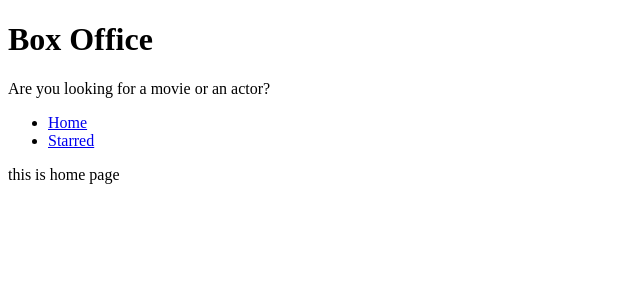
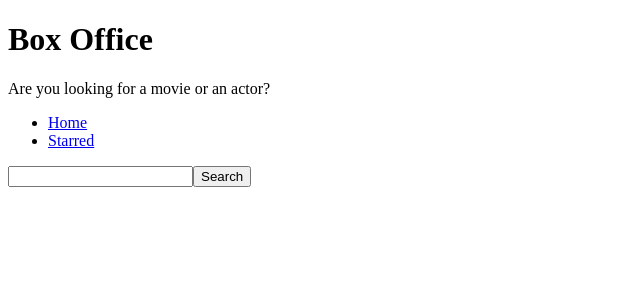
Before and after one commit to ayush169/Box-Office, a React (Create React App) app: page / in a window 1280 px wide. Shown: the top 300 px of the page, without its empty margins (0-640 px from the left). Built offline with nearby package versions, Linux system fonts and the light colour scheme.

Commit message:
fetched data from tvmaze api

```diff
--- a/src/pages/Home.js
+++ b/src/pages/Home.js
@@ -1,8 +1,40 @@
-import React from "react";
+import React, { useState } from "react";
 import MainPageLayout from "../components/MainPageLayout";
 
 const Home = () => {
-  return <MainPageLayout>this is home page</MainPageLayout>;
+  const [input, setInput] = useState("");
+
+  const onInputChange = (ev) => {
+    setInput(ev.target.value);
+  };
+
+  const onSearch = () => {
+    fetch(`https://api.tvmaze.com/search/shows?q=${input}`)
+      .then((r) => r.json())
+      .then((result) => {
+        console.log(result);
+      });
+  };
+
+  const onKeyDown = (ev) => {
+    if (ev.keyCode === 13) {
+      onSearch();
+    }
+  };
+
+  return (
+    <MainPageLayout>
+      <input
+        type="text"
+        onChange={onInputChange}
+        onKeyDown={onKeyDown}
+        value={input}
+      />
+      <button type="button" onClick={onSearch}>
+        Search
+      </button>
+    </MainPageLayout>
+  );
 };
 
 export default Home;
```
